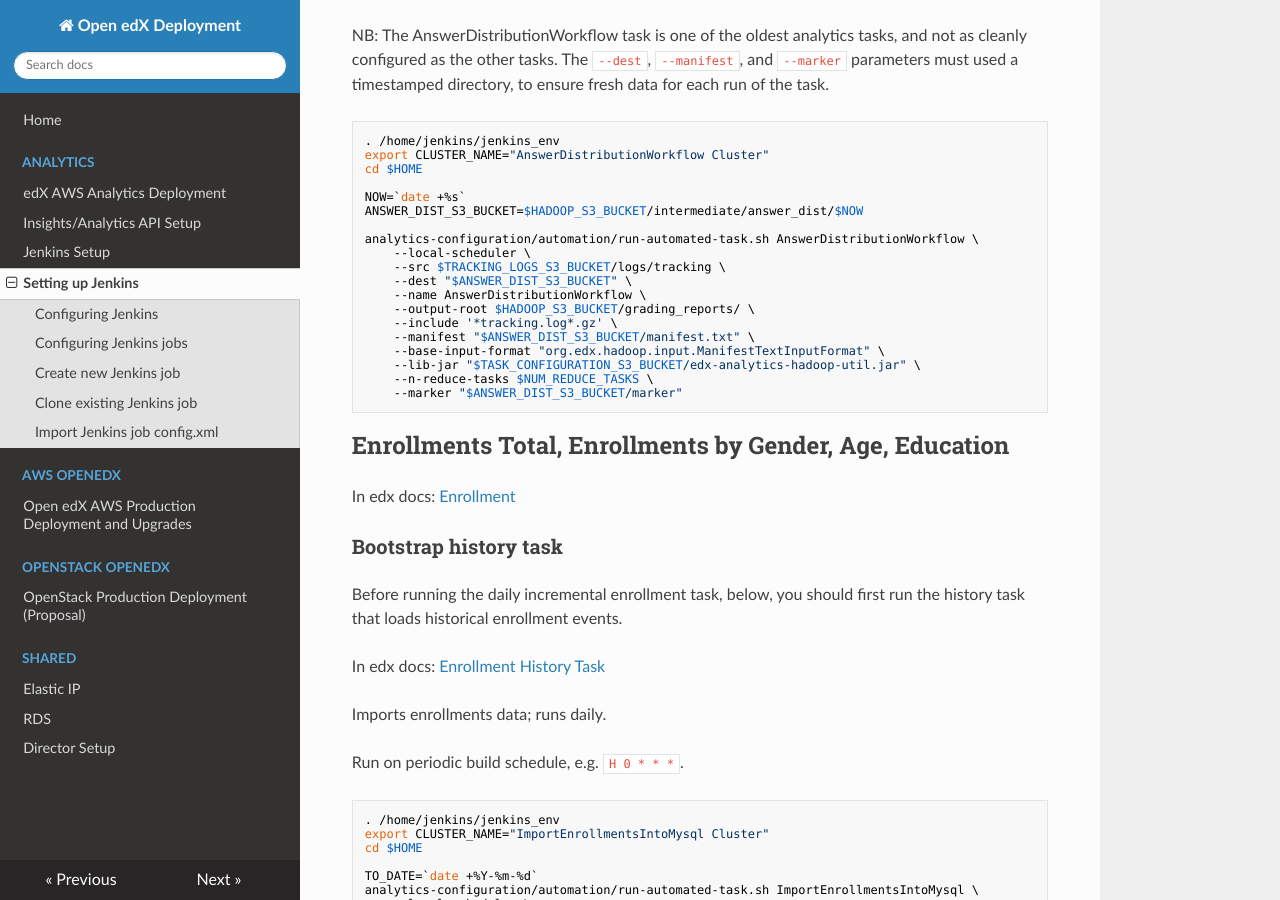
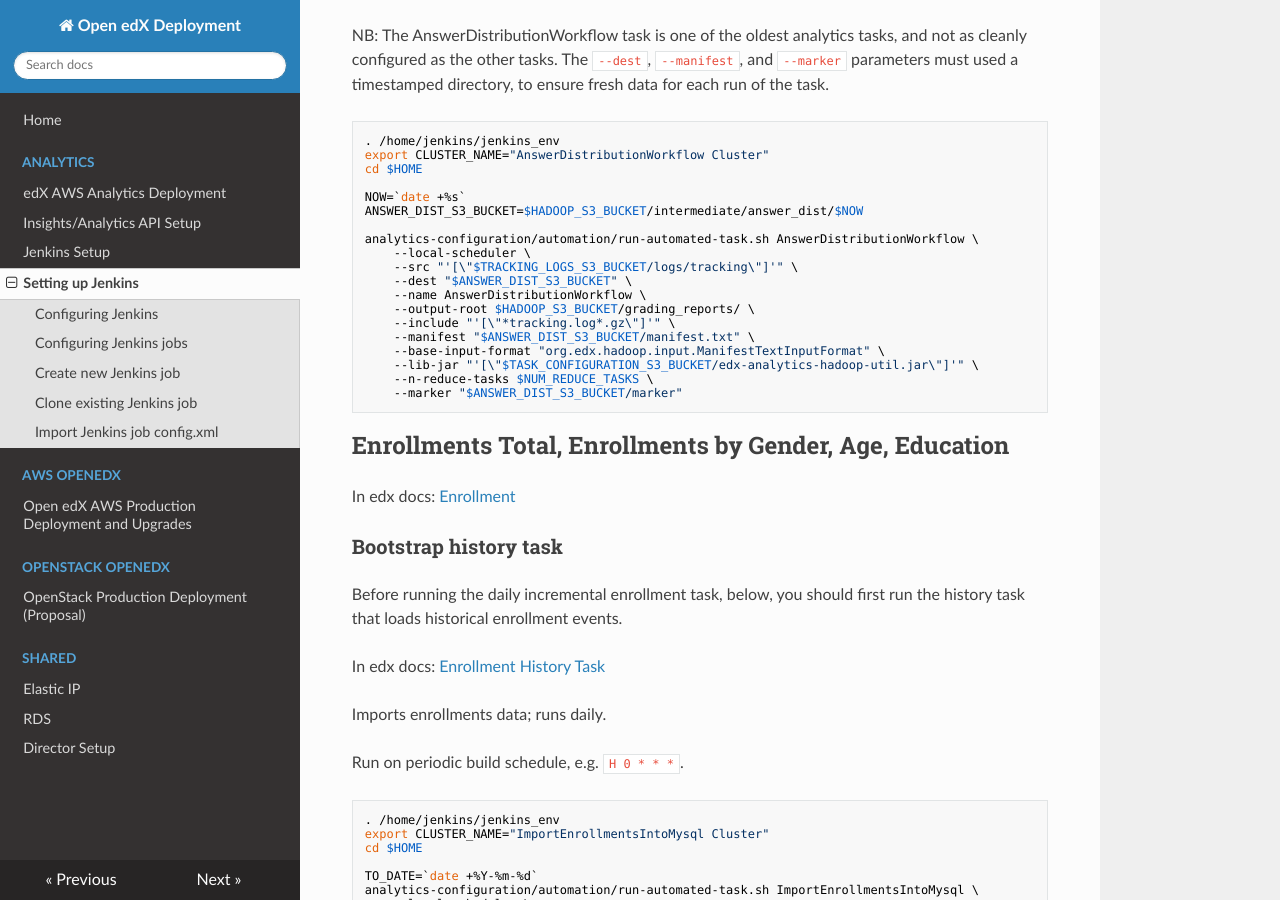
Before and after one commit to open-craft/openedx-deployment, an MkDocs documentation site: the page built from docs/analytics/jenkins_jobs.md, in a window 1280 px wide and 900 px high, scrolled down 4025 px. Built offline with MkDocs 1.6.1, drawn with Linux system fonts in a browser that asks for light colours; nearby versions of some CDN libraries.

````diff
--- a/docs/analytics/jenkins_jobs.md
+++ b/docs/analytics/jenkins_jobs.md
@@ -175,14 +175,14 @@ ANSWER_DIST_S3_BUCKET=$HADOOP_S3_BUCKET/intermediate/answer_dist/$NOW
 
 analytics-configuration/automation/run-automated-task.sh AnswerDistributionWorkflow \
     --local-scheduler \
-    --src $TRACKING_LOGS_S3_BUCKET/logs/tracking \
+    --src "'[\"$TRACKING_LOGS_S3_BUCKET/logs/tracking\"]'" \
     --dest "$ANSWER_DIST_S3_BUCKET" \
     --name AnswerDistributionWorkflow \
     --output-root $HADOOP_S3_BUCKET/grading_reports/ \
-    --include '*tracking.log*.gz' \
+    --include "'[\"*tracking.log*.gz\"]'" \
     --manifest "$ANSWER_DIST_S3_BUCKET/manifest.txt" \
     --base-input-format "org.edx.hadoop.input.ManifestTextInputFormat" \
-    --lib-jar "$TASK_CONFIGURATION_S3_BUCKET/edx-analytics-hadoop-util.jar" \
+    --lib-jar "'[\"$TASK_CONFIGURATION_S3_BUCKET/edx-analytics-hadoop-util.jar\"]'" \
     --n-reduce-tasks $NUM_REDUCE_TASKS \
     --marker "$ANSWER_DIST_S3_BUCKET/marker"
 ```
--- a/docs/analytics/resources/analytics-override.cfg
+++ b/docs/analytics/resources/analytics-override.cfg
@@ -9,8 +9,8 @@ credentials = s3://client-name-edxanalytics/edxapp_creds
 
 [event-logs]
 expand_interval = 30 days
-pattern = .*tracking.log-(?P<date>[0-9]+).*
-source = s3://client-name-tracking-logs/logs/tracking/
+pattern = [".*tracking.log-(?P<date>[0-9]+).*"]
+source = ["s3://client-name-tracking-logs/logs/tracking/"]
 
 [hive]
 warehouse_path = s3://client-name-edxanalytics/warehouse/hive/
@@ -47,7 +47,7 @@ dropoff_threshold = 0.05
 overwrite_n_days = 3
 
 [elasticsearch]
-host = https://search-client-name-analytics-es-xxxx.us-east-1.es.amazonaws.com
+host = ["https://search-client-name-analytics-es-xxxx.us-east-1.es.amazonaws.com"]
 connection_type = aws
 
 [module-engagement]
--- a/docs/analytics/resources/playbooks/analytics_insights.yml
+++ b/docs/analytics/resources/playbooks/analytics_insights.yml
@@ -19,8 +19,7 @@
   roles:
     - aws
     - security
-    - mysql
-    - edxlocal
+    - common_vars
     - role: nginx
       nginx_sites:
         - insights
--- a/docs/analytics/resources/playbooks/analytics_sandbox.yml
+++ b/docs/analytics/resources/playbooks/analytics_sandbox.yml
@@ -19,12 +19,11 @@
   roles:
     - aws
     - security
-    - mysql
-    - edxlocal
-    - analytics_api
+    - common_vars
     - role: nginx
       nginx_sites:
         - insights
+    - analytics_api
     - insights
     - role: postfix_queue
       when: POSTFIX_QUEUE_EXTERNAL_SMTP_HOST != ''
````
